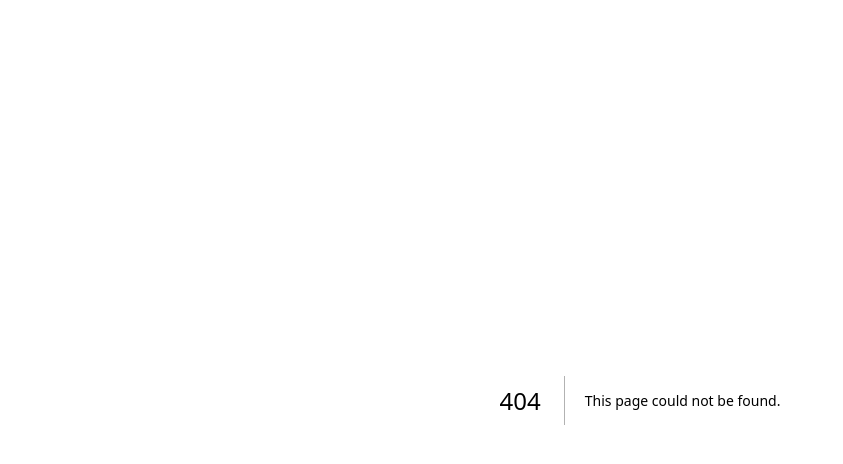
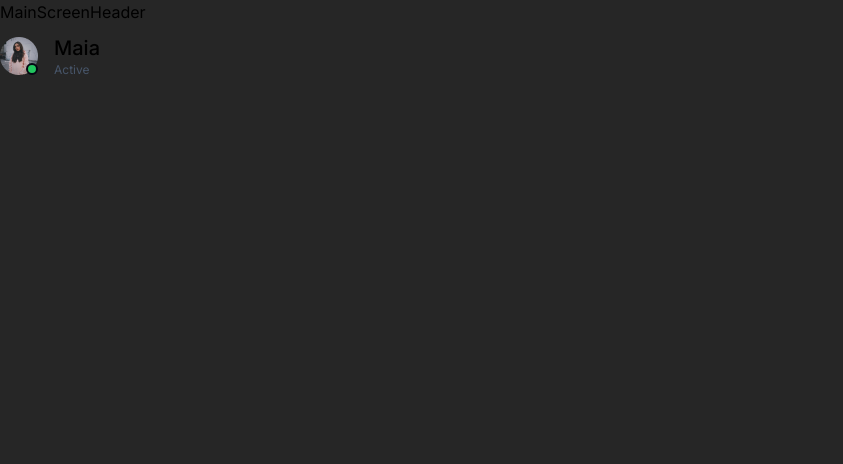
Before and after one commit to Khaanh/React-Messenger, a Next.js app: page /mainscreen in a window 1280 px wide. Before the commit this address had no page. Shown: the top 464 px of the page, without its empty margins (0-843 px from the left). Built offline with nearby package versions, Linux system fonts and the light colour scheme.

Commit message:
Done: mockup avatar component

```diff
--- /dev/null
+++ b/app/components/MainScreenHeader.tsx
@@ -0,0 +1,8 @@
+import React from "react";
+import Avatar from "./avatar/Avatar";
+
+export default function MainScreenHeader() {
+  return <div>MainScreenHeader
+    <Avatar/>
+  </div>;
+}
--- /dev/null
+++ b/app/components/avatar/Avatar.tsx
@@ -0,0 +1,57 @@
+"use client"
+
+import Image from "next/image";
+import React, { useState } from "react";
+
+/**
+ * 1. Shape
+ * 2. Size
+ * 3. Name
+ * 4. Status
+ * 5. Email
+ * 6. Time / date
+ *
+ * ! Use client fix
+ */
+
+export default function Avatar() {
+  const [date, setDate] = useState(false);
+  return (
+    <div className="flex items-center w-full h-16">
+
+      <div className="flex mr-4">
+        <div className="relative">
+          <Image
+            src={"/img/avatar.png"}
+            alt="user avatar"
+            height={38}
+            width={38}
+          />
+          <i className="block bg-green-500 rounded-full border-2 border-gray-950 w-3 h-3 absolute right-0 bottom-0"></i>
+        </div>
+      </div>
+
+      <div className="flex">
+
+        <div className="flex flex-col">
+          <span className="text-xl font-medium">Maia</span>
+          <span className="text-xs text-slate-600">Active</span>
+        </div>
+
+
+        {
+          date ? (
+            <div className="flex">
+            <a href="">Email</a>
+            <time>
+              Sun Jul 09 2023 17:55:27 GMT+0200 (Central European Summer Time)
+            </time>
+          </div>
+          ) : (
+            null
+          )
+        }
+      </div>
+    </div>
+  );
+}
--- a/app/globals.css
+++ b/app/globals.css
@@ -4,8 +4,8 @@
 
 :root {
   --foreground-rgb: 0, 0, 0;
-  --background-start-rgb: 214, 219, 220;
-  --background-end-rgb: 255, 255, 255;
+  --bg-primary-color: #262626;
+  --bg-secondary-color: #1E1E1E;
 }
 
 @media (prefers-color-scheme: dark) {
@@ -18,10 +18,5 @@
 
 body {
   color: rgb(var(--foreground-rgb));
-  background: linear-gradient(
-      to bottom,
-      transparent,
-      rgb(var(--background-end-rgb))
-    )
-    rgb(var(--background-start-rgb));
+  background-color: var(--bg-primary-color);
 }
--- /dev/null
+++ b/app/mainscreen/page.tsx
@@ -0,0 +1,13 @@
+import React from "react";
+import MainScreenHeader from "../components/MainScreenHeader";
+
+export default function MainScreen() {
+  return (
+    <div>
+      {/* header */}
+      <MainScreenHeader/>
+      {/* body */}
+      {/* send form */}
+    </div>
+  )
+}
--- a/app/page.tsx
+++ b/app/page.tsx
@@ -1,113 +1,9 @@
-import Image from 'next/image'
+import MainScreen from "./mainscreen/page";
 
 export default function Home() {
   return (
-    <main className="flex min-h-screen flex-col items-center justify-between p-24">
-      <div className="z-10 max-w-5xl w-full items-center justify-between font-mono text-sm lg:flex">
-        <p className="fixed left-0 top-0 flex w-full justify-center border-b border-gray-300 bg-gradient-to-b from-zinc-200 pb-6 pt-8 backdrop-blur-2xl dark:border-neutral-800 dark:bg-zinc-800/30 dark:from-inherit lg:static lg:w-auto  lg:rounded-xl lg:border lg:bg-gray-200 lg:p-4 lg:dark:bg-zinc-800/30">
-          Get started by editing&nbsp;
-          <code className="font-mono font-bold">app/page.tsx</code>
-        </p>
-        <div className="fixed bottom-0 left-0 flex h-48 w-full items-end justify-center bg-gradient-to-t from-white via-white dark:from-black dark:via-black lg:static lg:h-auto lg:w-auto lg:bg-none">
-          <a
-            className="pointer-events-none flex place-items-center gap-2 p-8 lg:pointer-events-auto lg:p-0"
-            href="https://vercel.com?utm_source=create-next-app&utm_medium=appdir-template&utm_campaign=create-next-app"
-            target="_blank"
-            rel="noopener noreferrer"
-          >
-            By{' '}
-            <Image
-              src="/vercel.svg"
-              alt="Vercel Logo"
-              className="dark:invert"
-              width={100}
-              height={24}
-              priority
-            />
-          </a>
-        </div>
-      </div>
-
-      <div className="relative flex place-items-center before:absolute before:h-[300px] before:w-[480px] before:-translate-x-1/2 before:rounded-full before:bg-gradient-radial before:from-white before:to-transparent before:blur-2xl before:content-[''] after:absolute after:-z-20 after:h-[180px] after:w-[240px] after:translate-x-1/3 after:bg-gradient-conic after:from-sky-200 after:via-blue-200 after:blur-2xl after:content-[''] before:dark:bg-gradient-to-br before:dark:from-transparent before:dark:to-blue-700 before:dark:opacity-10 after:dark:from-sky-900 after:dark:via-[#0141ff] after:dark:opacity-40 before:lg:h-[360px] z-[-1]">
-        <Image
-          className="relative dark:drop-shadow-[0_0_0.3rem_#ffffff70] dark:invert"
-          src="/next.svg"
-          alt="Next.js Logo"
-          width={180}
-          height={37}
-          priority
-        />
-      </div>
-
-      <div className="mb-32 grid text-center lg:max-w-5xl lg:w-full lg:mb-0 lg:grid-cols-4 lg:text-left">
-        <a
-          href="https://nextjs.org/docs?utm_source=create-next-app&utm_medium=appdir-template&utm_campaign=create-next-app"
-          className="group rounded-lg border border-transparent px-5 py-4 transition-colors hover:border-gray-300 hover:bg-gray-100 hover:dark:border-neutral-700 hover:dark:bg-neutral-800/30"
-          target="_blank"
-          rel="noopener noreferrer"
-        >
-          <h2 className={`mb-3 text-2xl font-semibold`}>
-            Docs{' '}
-            <span className="inline-block transition-transform group-hover:translate-x-1 motion-reduce:transform-none">
-              -&gt;
-            </span>
-          </h2>
-          <p className={`m-0 max-w-[30ch] text-sm opacity-50`}>
-            Find in-depth information about Next.js features and API.
-          </p>
-        </a>
-
-        <a
-          href="https://nextjs.org/learn?utm_source=create-next-app&utm_medium=appdir-template-tw&utm_campaign=create-next-app"
-          className="group rounded-lg border border-transparent px-5 py-4 transition-colors hover:border-gray-300 hover:bg-gray-100 hover:dark:border-neutral-700 hover:dark:bg-neutral-800/30"
-          target="_blank"
-          rel="noopener noreferrer"
-        >
-          <h2 className={`mb-3 text-2xl font-semibold`}>
-            Learn{' '}
-            <span className="inline-block transition-transform group-hover:translate-x-1 motion-reduce:transform-none">
-              -&gt;
-            </span>
-          </h2>
-          <p className={`m-0 max-w-[30ch] text-sm opacity-50`}>
-            Learn about Next.js in an interactive course with&nbsp;quizzes!
-          </p>
-        </a>
-
-        <a
-          href="https://vercel.com/templates?framework=next.js&utm_source=create-next-app&utm_medium=appdir-template&utm_campaign=create-next-app"
-          className="group rounded-lg border border-transparent px-5 py-4 transition-colors hover:border-gray-300 hover:bg-gray-100 hover:dark:border-neutral-700 hover:dark:bg-neutral-800/30"
-          target="_blank"
-          rel="noopener noreferrer"
-        >
-          <h2 className={`mb-3 text-2xl font-semibold`}>
-            Templates{' '}
-            <span className="inline-block transition-transform group-hover:translate-x-1 motion-reduce:transform-none">
-              -&gt;
-            </span>
-          </h2>
-          <p className={`m-0 max-w-[30ch] text-sm opacity-50`}>
-            Explore starter templates for Next.js.
-          </p>
-        </a>
-
-        <a
-          href="https://vercel.com/new?utm_source=create-next-app&utm_medium=appdir-template&utm_campaign=create-next-app"
-          className="group rounded-lg border border-transparent px-5 py-4 transition-colors hover:border-gray-300 hover:bg-gray-100 hover:dark:border-neutral-700 hover:dark:bg-neutral-800/30"
-          target="_blank"
-          rel="noopener noreferrer"
-        >
-          <h2 className={`mb-3 text-2xl font-semibold`}>
-            Deploy{' '}
-            <span className="inline-block transition-transform group-hover:translate-x-1 motion-reduce:transform-none">
-              -&gt;
-            </span>
-          </h2>
-          <p className={`m-0 max-w-[30ch] text-sm opacity-50`}>
-            Instantly deploy your Next.js site to a shareable URL with Vercel.
-          </p>
-        </a>
-      </div>
+    <main className="flex min-h-screen flex-col items-center justify-between m-2 bg-[bg-main-color]">
+      <MainScreen />
     </main>
-  )
+  );
 }
--- a/tailwind.config.ts
+++ b/tailwind.config.ts
@@ -13,6 +13,9 @@ const config: Config = {
         'gradient-conic':
           'conic-gradient(from 180deg at 50% 50%, var(--tw-gradient-stops))',
       },
+      backgroundColor: {
+        'bg-main-color': 'background-color:(--bg-secondary-color)'
+      }
     },
   },
   plugins: [],
```
Also changed, not shown: public/img/avatar.png (added).
